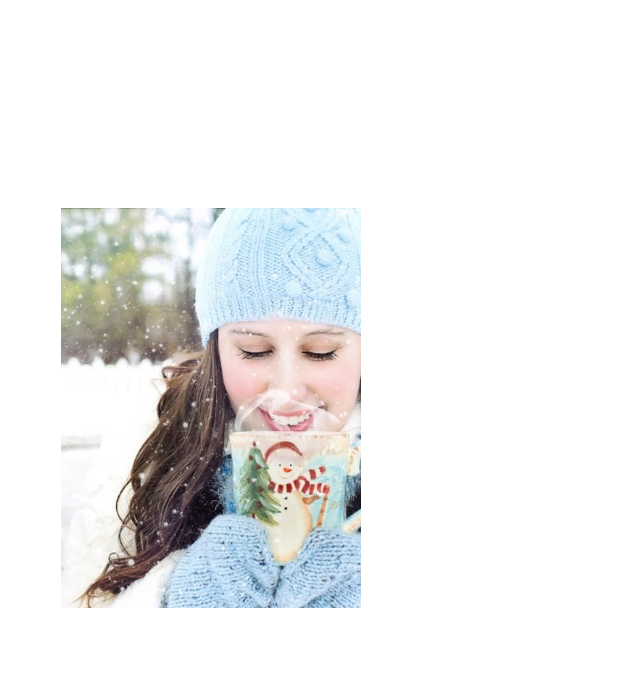
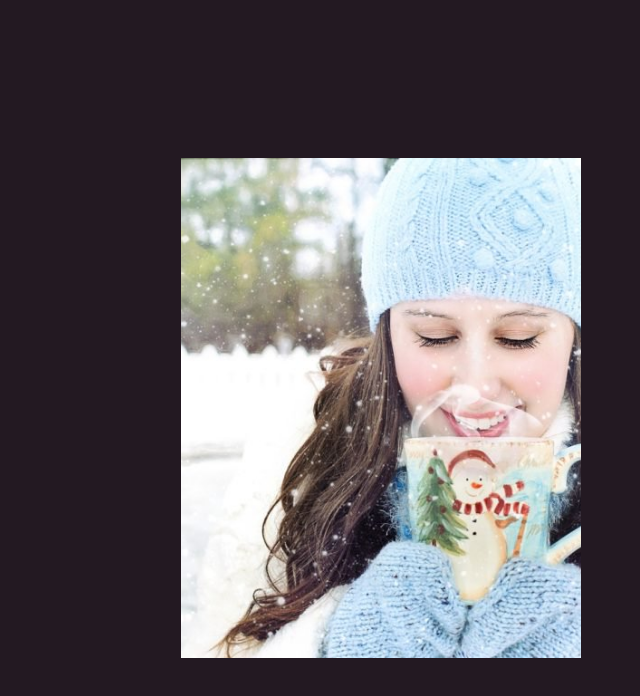
Before and after one commit to firezgi/ecard, a React (Create React App) app: page / in a window 1280 px wide. Shown: the top 696 px of the page, without its empty margins (429-1069 px from the left). Built offline with nearby package versions, Linux system fonts and the light colour scheme.

Commit message:
feat(style): add animation to greeting card

```diff
--- a/src/App.css
+++ b/src/App.css
@@ -12,8 +12,6 @@ body{
   pointer-events: none;
 }
 .customize {
-  width: 500px;
-  /* background-color: #282c34; */
   background-image: linear-gradient(to right top, #12070d, #30222d, #4c3b51, #66587b, #7978a8, #798fc5, #74a6e0, #69bff8, #52cffe, #41dfff, #46eefa, #5ffbf1);
   max-width: 100%;
   margin: 0 auto;
@@ -89,17 +87,22 @@ button {
 .App-link {
   color: #61dafb;
 }
-@media (prefers-reduced-motion: no-preference) {
-  .App-logo {
-    /* animation: App-logo-spin infinite 20s linear; */
+.formInput{
+  width:60%;
+
+}
+
+@media only screen and (min-width: 800px) {
+  .instructions{
+    display:flex;
+    flex-direction:row ;
+    align-items: center;
+    gap:10px;
+    width:60%;
+    margin:0 auto;
+  }
+  .customizeButton{
+    width:40%;
+    margin:0 auto;
   }
 }
-
-@keyframes App-logo-spin {
-  from {
-    transform: rotate(0deg);
-  }
-  to {
-    transform: rotate(360deg);
-  }
-}
--- a/src/App.js
+++ b/src/App.js
@@ -7,7 +7,7 @@ function App() {
   const query=new URLSearchParams(window.location.search);
   const [email, setEmail] = useState("");
   const [importedGreeting, setImportedGreeting] = useState(query.get("greeting")||"Dear Mom,");
-  const [importedBody, setImportedBody] = useState(query.get("body")||"Have a nice day!");
+  const [importedBody, setImportedBody] = useState(query.get("body")||"Have a blessed Holiday!");
   const [importedClosing, setImportedClosing] = useState(query.get("closing")||"Love,your Son Hab");
   const [customize, setCustomize] = useState(false);
   const [preview, setPreview] = useState(false);
--- a/src/components/CustomizeMessage.js
+++ b/src/components/CustomizeMessage.js
@@ -29,6 +29,7 @@ function CustomizeMessage({
           Write your own custom message below{" "}
         </p>
       </div>
+      <div className="formInput">
       <form >
         <div>
         <label htmlFor="email">Recipient Email</label>
@@ -77,9 +78,11 @@ function CustomizeMessage({
         />
         </div>
         <div>
-            <button type="submit" onClick={onSummit}>Preview Greeting Card</button>
-            </div>
+            <button className="customizeButton" type="submit" onClick={onSummit}>Preview Greeting Card</button>
+        </div>
       </form>
+      </div>
+
     </div>
   );
 }
--- a/src/components/GreetingCard.css
+++ b/src/components/GreetingCard.css
@@ -1,108 +1,112 @@
-/* .parent {
-  background-color: blue;
+body {
+  margin: 0;
+  padding: 0;
+  background-color: #231922;
+}
+.container {
+  position: absolute;
+  top: 50%;
+  left: 50%;
+  transform: translate(-50%, -50%);
+  background-color: #231922;
+}
+.book {
+  position: relative;
+  width: 220px;
   height: 400px;
-  width: 400px;
+  transform-style: preserve-3d;
+  transform: perspective(2000px);
+  margin-left: 200px;
+  margin-right: 10px;
+}
+.book:hover {
+  z-index: 1;
+  transform: perspective(2000px);
+  box-shadow: inset 10px 0 50px rgba(0, 0, 0, 0.5);
+}
+.book .cover {
+  position: relative;
+  width: 100%;
+  height: 100%;
+  box-sizing: border-box;
+  transform-origin: left;
+  z-index: 1;
+  transition: 1s;
+}
+.book:hover .cover {
+  transform: rotateY(-135deg);
+}
+.book .cover img {
+  position: absolute;
+  top: 0;
+  left: 0;
+  width: 100%;
+  height: 100%;
+  object-fit: cover;
+}
+.book .details {
+  position: absolute;
+  top: 0;
+  left: 0;
+  width: 100%;
+  height: 100%;
+  box-sizing: border-box;
+  padding: 25px;
+  background-image: linear-gradient(
+    to right top,
+    #12070d,
+    #231922,
+    #312939,
+    #3b3b53,
+    #3e4f6d,
+    #3f6385,
+    #3b789b,
+    #348eaf,
+    #31a9c5,
+    #35c4d7,
+    #45dfe6,
+    #5ffbf1
+  );
+  object-fit: cover;
 }
 
-.child {
-  background-color: rgb(28, 17, 126);
-  height: 50%;
-  width: 50%;
-  animation: left-to-right 1s ease-in forwards infinite alternate;
+.details button {
+  gap: 10px;
 }
-.parent:hover .child {
-  background-color: chartreuse;
-  /* transform: translateX(100%); */
-  /* animation-play-state: paused;
-} */
-/* @keyframes left-to-right {
-  0% {
-    transform: translateX(0%);
+.buttons {
+  gap: 10px;
+  width: 60%;
+  margin: 90px auto 0 auto;
+}
+.script {
+  font-family: "Tangerine", serif;
+  font-size: 30px;
+  margin-top: 20px;
+  text-align: center;
+  font-weight: 600;
+  word-break: break-all;
+}
+
+@media only screen and (min-width: 800px) {
+  .book {
+    position: relative;
+    width: 400px;
+    height: 500px;
+    transform-style: preserve-3d;
+    transform: perspective(2000px);
+    margin-left: 350px;
   }
-  33% {
-    transform: translateY(100%);
+  .buttons {
+    gap: 10px;
+    width: 60%;
+    margin: 90px auto 0 auto;
   }
-  66% {
-    transform: translateX(100%) translateY(100%);
+  .script {
+    font-family: "Tangerine", serif;
+    font-size: 48px;
+    margin-top: 20px;
+    text-align: center;
+    font-weight: 600;
+    word-break: break-all;
   }
-  100% {
-    transform: translateX(100%);
-  }
-} */
-body{
-    margin:0;
-    padding:0
-  }
-  .container{
-    position:absolute;
-    top:50%;
-    left:50%;
-    transform:translate(-50%,-50%);
-    }
-    .book{
-      position:relative;
-      width:300px;
-      height:400px;
-      transform-style: preserve-3d;
-      transform:perspective(2000px);
-    }
-    .book:hover{
-      z-index:1;
-      transform:perspective(2000px);
-      box-shadow:inset 10px 0 50px rgba(0,0,0,0.5);
-    }
-    .book .cover{
-      position:relative;
-      width:100%;
-      height:100%;
-      box-sizing:border-box;
-      transform-origin:left;
-      z-index:1;
-      transition:1s
-    }
-    .book:hover .cover{
-      transform:rotateY(-135deg)
-    }
-        .book .cover img{
-      position:absolute;
-      top:0;
-      left:0;
-      width:100%;
-      height:100%;
-      object-fit:cover;
-    }
-    .book .details{
-      position:absolute;
-      top:0;
-      left:0;
-      width:100%;
-      height:100%;
-      box-sizing:border-box;
-      padding:25px;
-      background-image: linear-gradient(to right top, #12070d, #231922, #312939, #3b3b53, #3e4f6d, #3f6385, #3b789b, #348eaf, #31a9c5, #35c4d7, #45dfe6, #5ffbf1);object-fit:cover;
-    }
-    .details p,h2{
-      /* padding:10px; */
-    }
-    /* .details {
-        font-family: 'Tangerine', serif;
-        font-size: 24px;
-        font-weight: 600;
-        word-break: break-all;
-      } */
-      .details button{
-          gap:10px;
-      }
-      .buttons{
-        gap:10px;
-        width:60%;
-        margin:90px auto 0 auto;
-      }
-      .script{
-        font-family: 'Tangerine', serif;
-        font-size: 30px;
-        margin-top: 20px;
-        text-align:center;
-        font-weight: 600;
-        word-break: break-all;
-      }
+}
```
